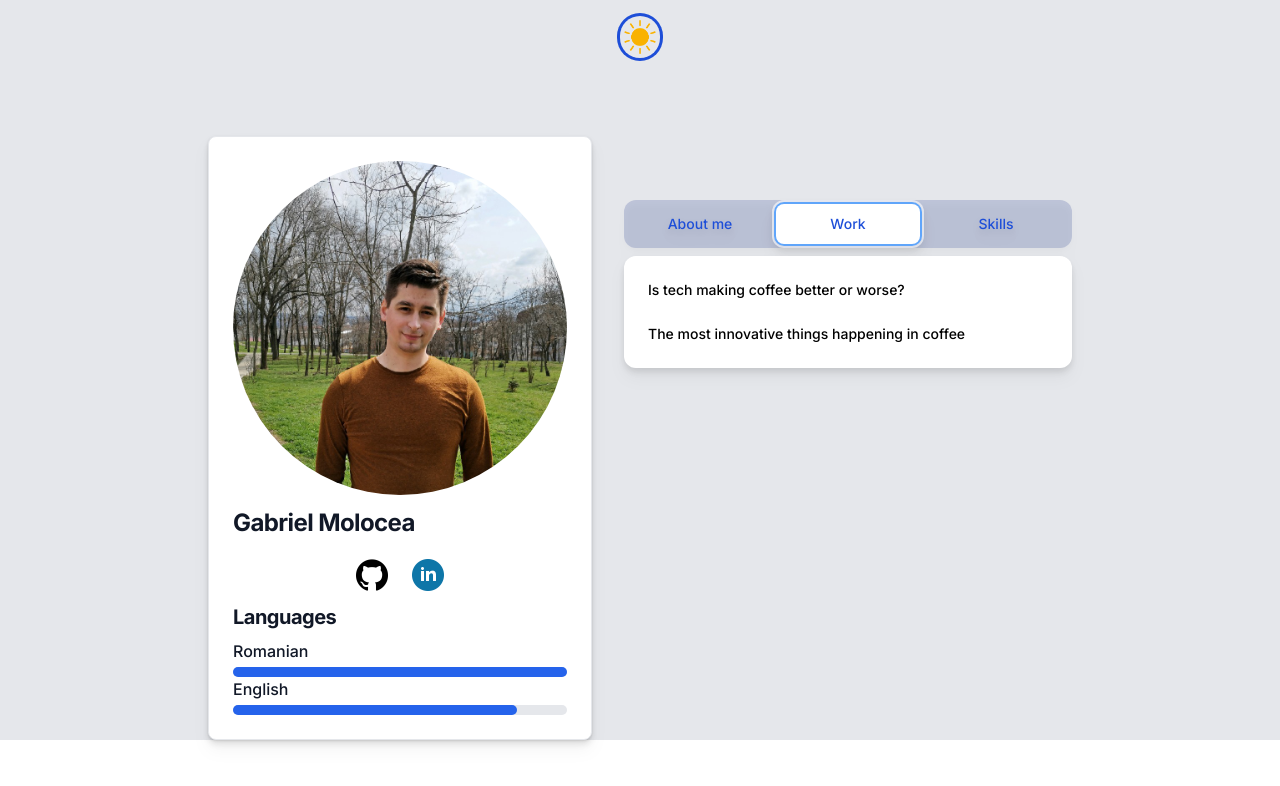
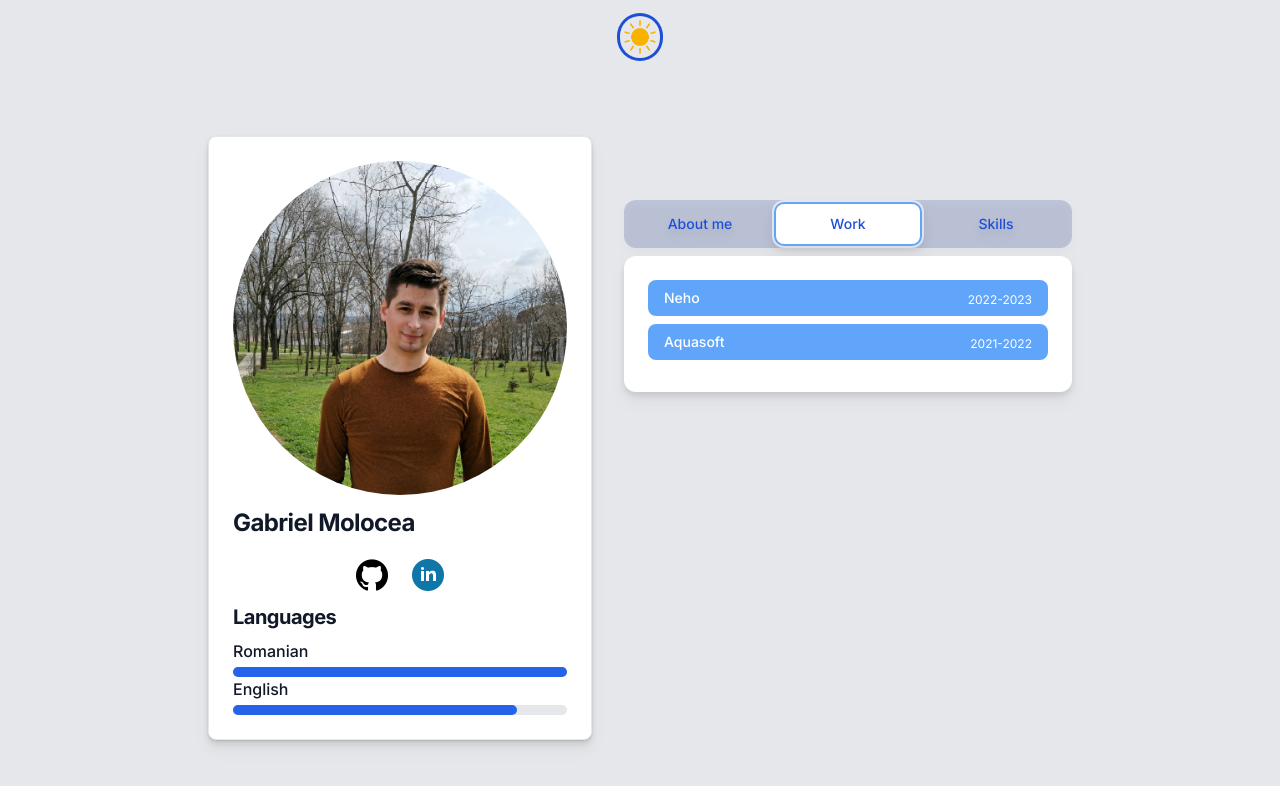
Before and after one commit to GabrielMolocea/portfolio, a Next.js app: page / in a window 1280 px wide. Both pictures are taken after a click on the tab "Work". Shown: the top 786 px of the page. Built offline with nearby package versions, Linux system fonts and the light colour scheme.

Commit message:
added work history

```diff
--- a/app/Body/Tabs.tsx
+++ b/app/Body/Tabs.tsx
@@ -1,7 +1,7 @@
 'use client'
 
 import { useState } from 'react'
-import { Tab } from '@headlessui/react'
+import { Disclosure, Tab } from '@headlessui/react'
 
 function classNames(...classes: string[]) {
     return classes.filter(Boolean).join(' ')
@@ -19,17 +19,60 @@ export default function Tabs({ isDarkMode }: { isDarkMode: boolean }) {
         Work: [
             {
                 id: 1,
-                title: 'Is tech making coffee better or worse?',
-                date: 'Jan 7',
-                commentCount: 29,
-                shareCount: 16,
-            },
-            {
-                id: 2,
-                title: 'The most innovative things happening in coffee',
-                date: 'Mar 19',
-                commentCount: 24,
-                shareCount: 12,
+                title: (
+                    <div className='mb-2'>
+                        <Disclosure>
+                            {() => (
+                                <>
+                                    <Disclosure.Button className="rounded-lg bg-blue-400 px-4 py-2 text-left text-sm font-medium text-white hover:bg-blue-600 focus:outline-none focus-visible:ring focus-visible:ring-blue-400 focus-visible:ring-opacity-75 w-[100%]">
+                                        <div className='flex justify-between'>
+                                            <p>Neho</p>
+                                            <ul className="mt-1 flex space-x-1 text-xs font-normal leading-4 text-white">
+                                                <li>{'2022-2023'}</li>
+
+                                            </ul>
+                                        </div>
+                                    </Disclosure.Button>
+                                    <Disclosure.Panel className="text-gray-500">
+                                        <ul className='list-disc pl-2 pt-2'>
+                                            <li> Designed and implemented responsive website interfaces using React, ensuring optimal user experience across multiple devices.</li>
+                                            <li> Developed and maintained frontend components and features using React,Redux, and TypeScript.</li>
+                                            <li> Integrated REST APIs to facilitate seamless communication between the frontend and backend systems.  </li>
+                                            <li> Conducted thorough testing using Jest and Enzyme, and debugging of frontend code to ensure code quality and identify and fix bugs.</li>
+                                            <li> Collaborated with cross-functional teams to deliver cohesive and successful projects.</li>
+                                            <li> Worked in an Agile environment,participating in daily stand-ups, sprint planning,and code reviews.</li>
+                                        </ul>
+                                    </Disclosure.Panel>
+
+                                </>)}
+                        </Disclosure >
+                        <Disclosure as='div' className='mt-2'>
+                            {() => (
+                                <>
+                                    <Disclosure.Button className="rounded-lg bg-blue-400 px-4 py-2 text-left text-sm font-medium text-white hover:bg-blue-600 focus:outline-none focus-visible:ring focus-visible:ring-blue-400 focus-visible:ring-opacity-75 w-[100%]">
+                                    <div className='flex justify-between'>
+                                            <p>Aquasoft</p>
+                                            <ul className="mt-1 flex space-x-1 text-xs font-normal leading-4 text-white">
+                                                <li>{'2021-2022'}</li>
+
+                                            </ul>
+                                        </div>
+
+                                    </Disclosure.Button>
+                                    <Disclosure.Panel className="text-gray-500">
+                                        <ul className='list-disc pl-2 pt-2'>
+                                            <li> Conducted troubleshooting on websites across various browsers to ensure optimal quality and compatibility.</li>
+                                            <li> Utilized different testing tools and frameworks to perform comprehensive testing and ensure the smooth functionality of web applications.</li>
+                                            <li> ICollaborated with cross-functional teams, including designers, backend developers, and testers, to successfully complete projects and meet project milestones.</li>
+                                            <li> Contributed to backend development tasks and collaborated on API integrations to ensure seamless data flow between the frontend and backend systems.</li>
+                                            <li> Utilized content management systems to efficiently manage and update website content.</li>
+                                            <li> Actively engaged in continuous learning, keeping up-to-date with the latest advancements in frontend development to enhance technical skills and contribute to the team&rsquo;s success.</li>
+                                        </ul>
+                                    </Disclosure.Panel>
+
+                                </>)}
+                        </Disclosure >
+                    </div>),
             },
         ],
         Skills: [
--- a/app/page.tsx
+++ b/app/page.tsx
@@ -11,7 +11,7 @@ export default function Home() {
   };
 
   return (
-    <div className={`${isDarkMode ? 'bg-gray-700' : 'bg-gray-200'} min-w-full`}>
+    <div className={`min-h-screen ${isDarkMode ? 'bg-gray-700' : 'bg-gray-200'}`}>
       <div className="flex justify-center pt-4 ">
         <button className="w-10 h-10 " onClick={toggleTheme}>
           <img className={`rounded-full ring p-1 ${isDarkMode ? 'ring-black' : 'ring-blue-700'} `} src={isDarkMode ? "images/Moon.png" : "images/Sun.png"} alt="Toggle Theme" />
```
